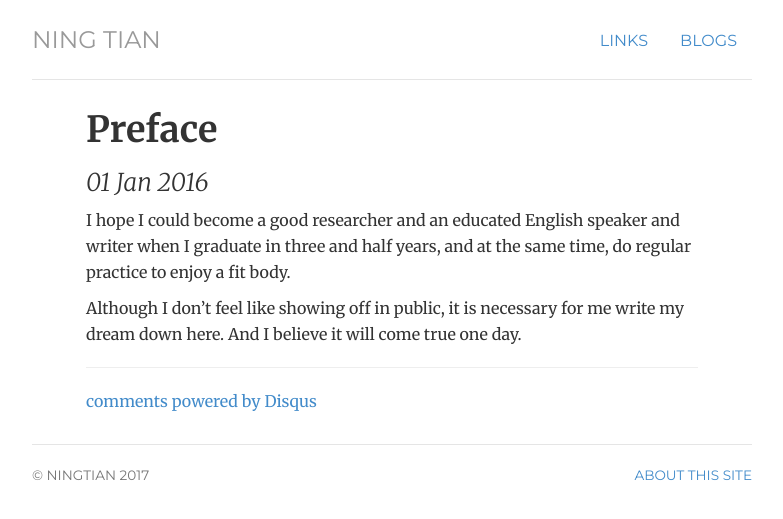
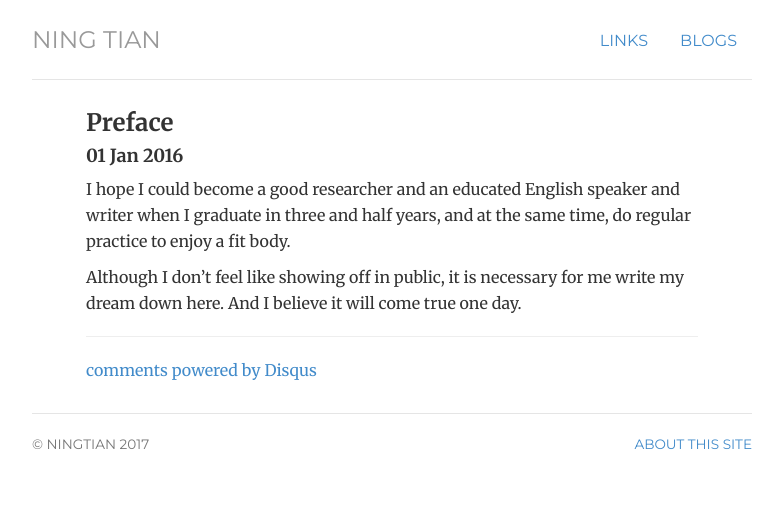
Before and after one commit to ningtian/ningtian.github.io, a Jekyll site: the page built from _posts/2016-01-01-ning-tian-launched.md, in a window 1280 px wide. Shown: the top 519 px of the page, without its empty margins (248-1031 px from the left). Built offline with Jekyll 4.4.1, drawn with Linux system fonts in a browser that asks for light colours; comment, search, counter and statistics services are not loaded.

Commit message:
Update post.html

```diff
--- a/_layouts/post.html
+++ b/_layouts/post.html
@@ -5,11 +5,11 @@
 
 <div class="blogs">
 		<div class="blog single">
-			<h1 class="title">{{ page.title }}</h1>
+			<h3 class="title">{{ page.title }}</h3>
 
-			<h2 class="date"><info datetime="{{ page.date }}">
+			<h4 class="date"><info datetime="{{ page.date }}">
 				{{ page.date | date_to_string }} {% if page.author %} by {{ page.author }} {% endif %}
-			</info></h2>
+			</info></h4>
 			<!-- Post content -->
 			<div class="blogbody">
 				{{ content }}
```
